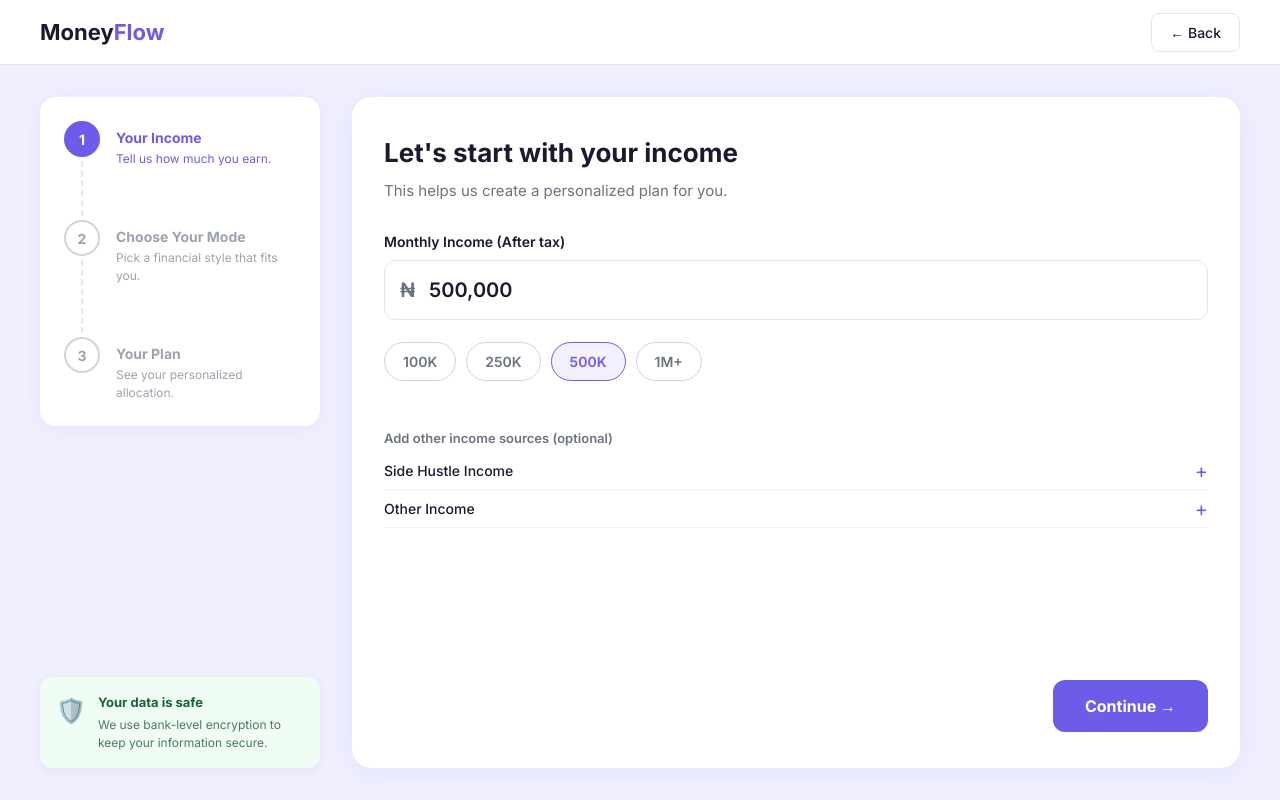
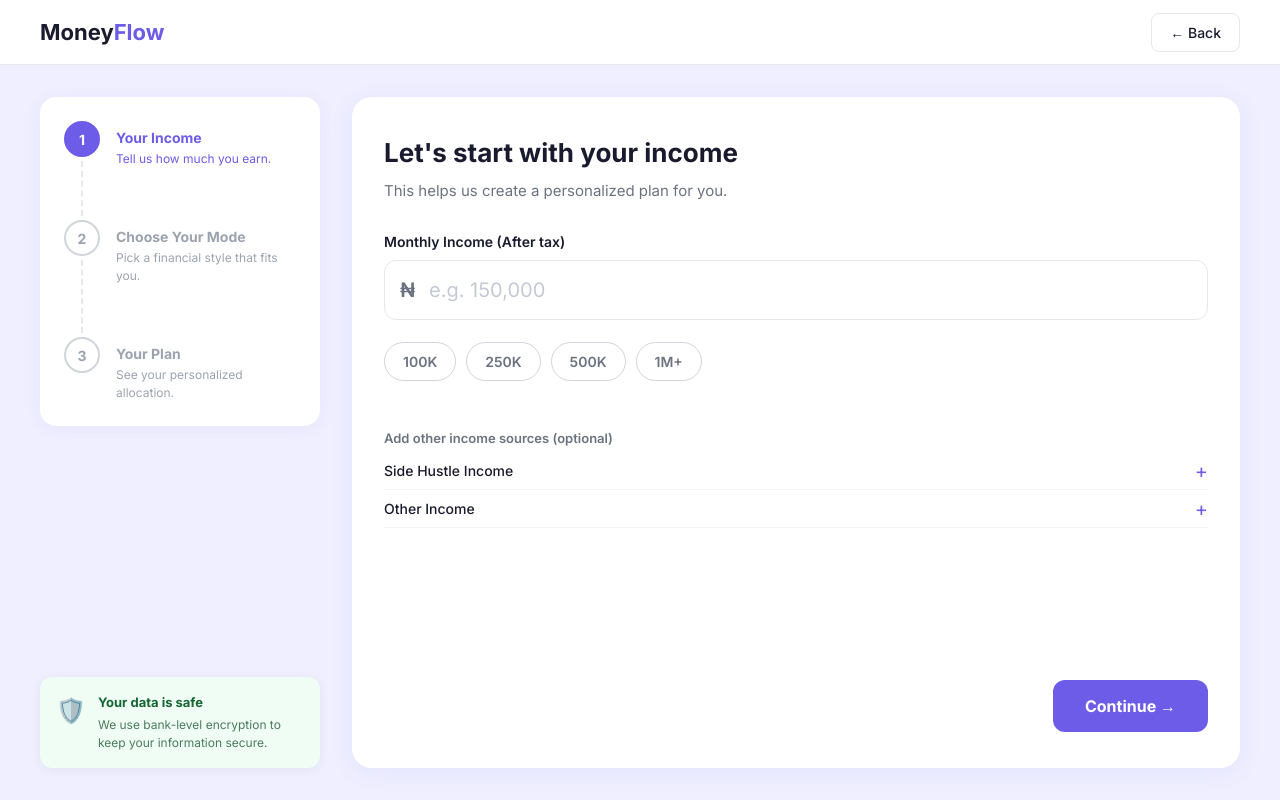
Before and after one commit to DammyD/MoneyFlow, a Next.js app: page /setup in a window 1280 px wide. Built offline with nearby package versions, Linux system fonts and the light colour scheme.

Commit message:
fix: the buttons interactivity and added a placehoder

```diff
--- a/app/setup/page.jsx
+++ b/app/setup/page.jsx
@@ -19,12 +19,12 @@ export default function SetupPage() {
   const router = useRouter();
 
   const [currentStep, setCurrentStep] = useState(1);
-  const [income, setIncome] = useState(500000);
+  const [income, setIncome] = useState(0);
   const [sideHustleIncome, setSideHustleIncome] = useState(0);
   const [otherIncome, setOtherIncome] = useState(0);
   const [showSideHustle, setShowSideHustle] = useState(false);
   const [showOtherIncome, setShowOtherIncome] = useState(false);
-  const [selectedQuickAmount, setSelectedQuickAmount] = useState("500K");
+  const [selectedQuickAmount, setSelectedQuickAmount] = useState(null);
   const [selectedMode, setSelectedMode] = useState(null);
   const [incomeError, setIncomeError] = useState("");
   const [modeError, setModeError] = useState("");
@@ -85,6 +85,7 @@ export default function SetupPage() {
           </span>
           <button
             onClick={() => currentStep > 1 ? setCurrentStep(currentStep - 1) : router.back()}
+            className="back-btn"
             style={{
               border: "1.5px solid #E5E7EB",
               background: "transparent",
@@ -94,6 +95,7 @@ export default function SetupPage() {
               fontSize: 14,
               fontWeight: 500,
               color: "#1A1A2E",
+              transition: "border-color 0.2s, background 0.2s, color 0.2s",
             }}
           >
             ← Back
@@ -231,8 +233,10 @@ export default function SetupPage() {
                   <span style={{ position: "absolute", left: 16, top: "50%", transform: "translateY(-50%)", fontSize: 20, fontWeight: 600, color: "#6B7280" }}>₦</span>
                   <input
                     type="text"
-                    value={formatWithCommas(income)}
+                    value={income > 0 ? formatWithCommas(income) : ""}
                     onChange={handleIncomeChange}
+                    placeholder="e.g. 150,000"
+                    className="income-input"
                     style={{
                       width: "100%", height: 60, paddingLeft: 44, paddingRight: 16,
                       fontSize: 20, fontWeight: 600,
@@ -354,10 +358,12 @@ export default function SetupPage() {
                 <div style={{ display: "flex", justifyContent: "flex-end", marginTop: "auto", paddingTop: 24 }}>
                   <button
                     onClick={handleContinue}
+                    className="primary-btn"
                     style={{
                       background: "#6C5CE7", color: "#fff", border: "none",
                       borderRadius: 12, padding: "14px 32px", fontSize: 16,
                       fontWeight: 700, cursor: "pointer",
+                      transition: "background 0.2s, transform 0.15s",
                     }}
                   >
                     Continue →
@@ -434,10 +440,12 @@ export default function SetupPage() {
                 <div style={{ display: "flex", justifyContent: "flex-end", paddingTop: 16 }}>
                   <button
                     onClick={handleGeneratePlan}
+                    className="primary-btn"
                     style={{
                       background: "#6C5CE7", color: "#fff", border: "none",
                       borderRadius: 12, padding: "14px 32px", fontSize: 16,
                       fontWeight: 700, cursor: "pointer",
+                      transition: "background 0.2s, transform 0.15s",
                     }}
                   >
                     Generate My Plan →
@@ -450,6 +458,10 @@ export default function SetupPage() {
       </div>
 
       <style>{`
+        .income-input::placeholder { color: #C4C9D4; font-weight: 400; }
+        .primary-btn:hover { background: #5a4bd1 !important; transform: translateY(-1px); }
+        .primary-btn:active { transform: translateY(0); }
+        .back-btn:hover { border-color: #6C5CE7 !important; color: #6C5CE7 !important; background: #F3F0FF !important; }
         @media (max-width: 768px) {
           .mobile-step-bar { display: flex !important; }
           .setup-sidebar   { display: none  !important; }
```
